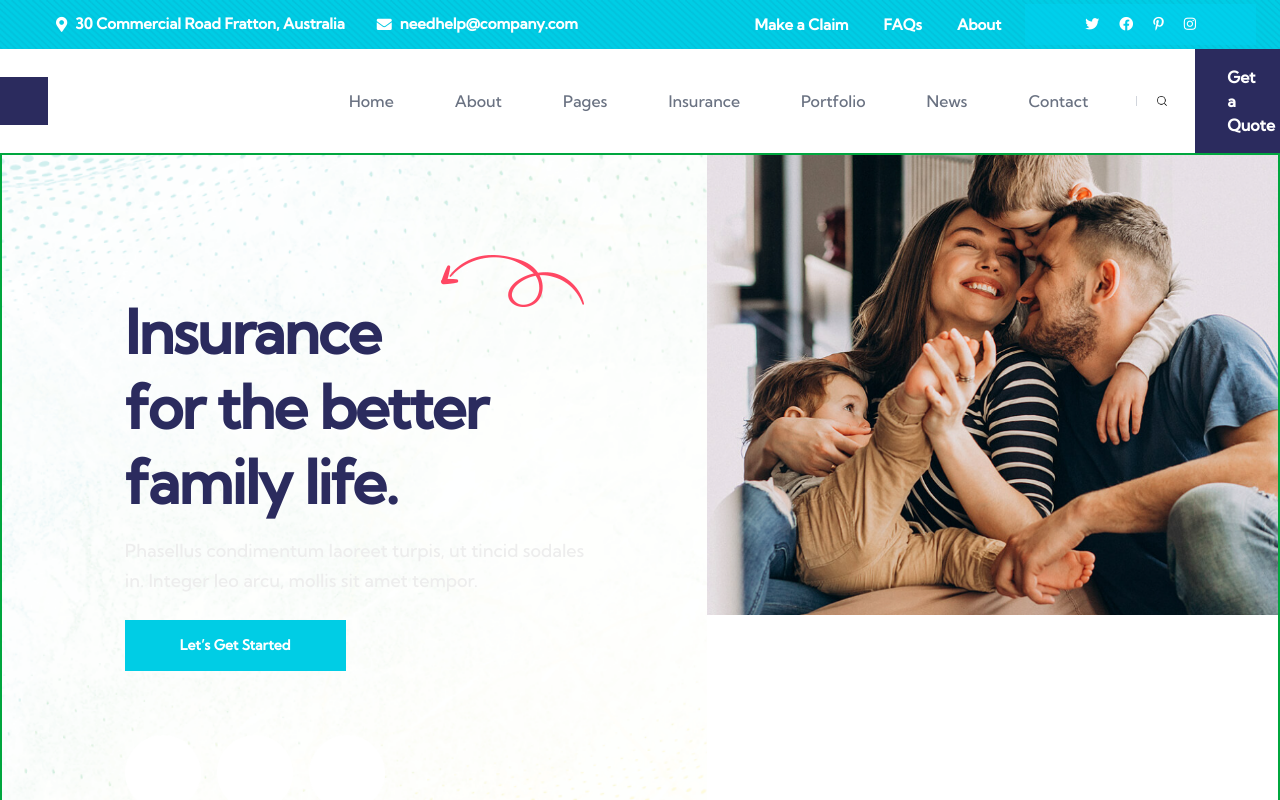
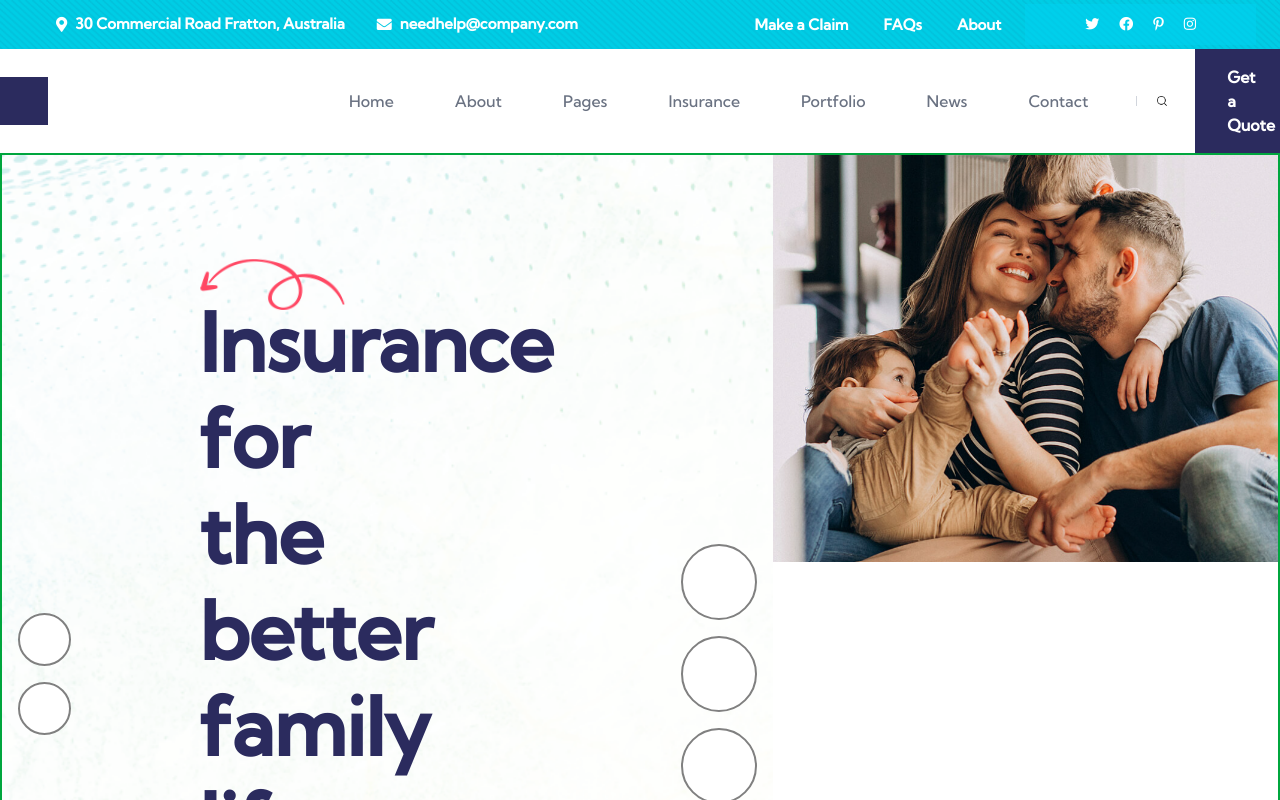
Before and after one commit to eusoncode/insure, a Next.js app in the folder frontend/: page / in a window 1280 px wide. Shown: the top 800 px of the page. Built offline with nearby package versions, Linux system fonts and the light colour scheme.

Commit message:
finished sketch of the insurance_page

```diff
--- a/frontend/src/components/body_section/insurance_page_section.tsx
+++ b/frontend/src/components/body_section/insurance_page_section.tsx
@@ -2,54 +2,117 @@ import Image from "next/image"
 import background_image from '@/assets/main-slder-shape-1e.png';
 import family_image from "@/assets/main-slder-shape-2e.png";
 import arrow_shape from "@/assets/arrow-shape.png"
-export default function Insurance_section() {
+import '../../styles/HeroSection.css'
+
+
+// export default function Insurance_section() {
+//   return (
+//     <section className={Insurance_page_styles.section}>
+//       <div
+//         className="flex justify-center items-center w-[1050px] bg-cover bg-center"
+//         style={{ backgroundImage: `url(${background_image.src})` }}
+//       >
+//         <div className="main-slider-one__wrap relative z-10 py-[140px] px-4 flex flex-col gap-6 max-w-5xl mx-auto">
+//           <div className="main-slider-one__content relative pr-0">
+//             <div className="shape-1 absolute right-0 -top-10 animate-[swing_1s_ease-in-out_1s_infinite_alternate] origin-top-right z-[11]">
+//               <Image src={arrow_shape} alt="" />
+//             </div>
+
+//             <h2 className="main-slider-one__title text-[60px] font-semibold leading-tight text-[#2b2b5e] mb-4 tracking-tight">
+//               Insurance <br /> for the better <br /> family life.
+//             </h2>
+
+//             <p className="main-slider-one__info text-[18px] leading-[30px] mb-6">
+//               Phasellus condimentum laoreet turpis, ut tincid sodales <br /> in.
+//               Integer leo arcu, mollis sit amet tempor.
+//             </p>
+
+//             <div className="main-slider-one__btn">
+//               <a
+//                 href="services.html"
+//                 className="modins-btn modins-btn--base bg-[#00cde5] text-white px-[55px] py-[15px] font-bold text-[14px] inline-block"
+//               >
+//                 <span>Let’s Get Started</span>
+//               </a>
+//             </div>
+//           </div>
+
+//           {/* Social icons */}
+//           <div className="main-slider-one__social flex gap-4 mt-10">
+//             <span className="w-[76px] h-[76px] text-[32px] leading-[76px] text-center rounded-full text-[#2b2b5e] bg-white hover:bg-[#2b2b5e] hover:text-white transition duration-300">
+//               <i className="icon-family-1"></i>
+//             </span>
+//             <span className="w-[76px] h-[76px] text-[32px] leading-[76px] text-center rounded-full text-[#2b2b5e] bg-white hover:bg-[#2b2b5e] hover:text-white transition duration-300">
+//               <i className="icon-car"></i>
+//             </span>
+//             <span className="w-[76px] h-[76px] text-[32px] leading-[76px] text-center rounded-full text-[#2b2b5e] bg-white hover:bg-[#2b2b5e] hover:text-white transition duration-300">
+//               <i className="icon-home-insurance"></i>
+//             </span>
+//           </div>
+//         </div>
+//       </div>
+//       <div className="">
+//         <Image src={family_image} alt="" width={850} className="" />
+//       </div>
+//     </section>
+//   );
+// }
+
+
+export default function HeroSection() {
   return (
-    <section className="relative flex flex-row justify-between p-0">
+    <section className="hero-section">
       <div
-        className="flex justify-center items-center w-[1050px] bg-cover bg-center"
+        className="hero-background"
         style={{ backgroundImage: `url(${background_image.src})` }}
       >
-        <div className="main-slider-one__wrap relative z-10 py-[140px] px-4 flex flex-col gap-6 max-w-5xl mx-auto">
-          <div className="main-slider-one__content relative pr-0">
-            <div className="shape-1 absolute right-0 -top-10 animate-[swing_1s_ease-in-out_1s_infinite_alternate] origin-top-right z-[11]">
+        <div className="slider-wrap">
+          <div className="social-icons">
+            <span className="icon-box_2">
+              <i className="icon-family-1"></i>
+            </span>
+            <span className="icon-box_2">
+              <i className="icon-car"></i>
+            </span>
+          </div>
+
+          <div className="slider-content">
+            <div className="shape-icon">
               <Image src={arrow_shape} alt="" />
             </div>
 
-            <h2 className="main-slider-one__title text-[60px] font-semibold leading-tight text-[#2b2b5e] mb-4 tracking-tight">
-              Insurance <br /> for the better <br /> family life.
+            <h2 className="slider-title">
+              Insurance for <br /> the better <br /> family life.
             </h2>
 
-            <p className="main-slider-one__info text-[18px] leading-[30px] mb-6">
-              Phasellus condimentum laoreet turpis, ut tincid sodales <br /> in.
-              Integer leo arcu, mollis sit amet tempor.
+            <p className="slider-info">
+              Phasellus condimentum laoreet turpis, ut tincid sodales <br />
+              in. Integer leo arcu, mollis sit amet tempor.
             </p>
 
-            <div className="main-slider-one__btn">
-              <a
-                href="services.html"
-                className="modins-btn modins-btn--base bg-[#00cde5] text-white px-[55px] py-[15px] font-bold text-[14px] inline-block"
-              >
+            <div className="slider-button">
+              <a href="services.html" className="primary-btn">
                 <span>Let’s Get Started</span>
               </a>
             </div>
           </div>
 
-          {/* Social icons */}
-          <div className="main-slider-one__social flex gap-4 mt-10">
-            <span className="w-[76px] h-[76px] text-[32px] leading-[76px] text-center rounded-full text-[#2b2b5e] bg-white hover:bg-[#2b2b5e] hover:text-white transition duration-300">
+          <div className="social-icons">
+            <span className="icon-box">
               <i className="icon-family-1"></i>
             </span>
-            <span className="w-[76px] h-[76px] text-[32px] leading-[76px] text-center rounded-full text-[#2b2b5e] bg-white hover:bg-[#2b2b5e] hover:text-white transition duration-300">
+            <span className="icon-box">
               <i className="icon-car"></i>
             </span>
-            <span className="w-[76px] h-[76px] text-[32px] leading-[76px] text-center rounded-full text-[#2b2b5e] bg-white hover:bg-[#2b2b5e] hover:text-white transition duration-300">
+            <span className="icon-box">
               <i className="icon-home-insurance"></i>
             </span>
           </div>
         </div>
       </div>
-      <div className="">
-        <Image src={family_image} alt="" width={850} className="" />
+
+      <div>
+        <Image src={family_image} alt="" height={850} />
       </div>
     </section>
   );
--- a/frontend/src/components/footer/footer.tsx
+++ b/frontend/src/components/footer/footer.tsx
@@ -4,7 +4,7 @@ import logo from "@/assets/logo-light.png";
 
 export default function Footer() {
   return (
-    <footer className="flex justify-center align-center min-h-140 bg-custom-blue text-white border-6 border-amber-500">
+    <footer className="flex justify-center align-center max-h-140 bg-custom-blue text-white">
       <div className="flex flex-col justify-between border-2 border-transparent mt-8">
         {/* Footer box for further inqury */}
         <div className="flex flex-row mt-16 space-x-8 justify-between items-start space-y-0">
@@ -94,28 +94,21 @@ export default function Footer() {
             <p className="font-sans text-insure-text-dark">
               Subscribe our newsletter to get <br /> our latest update & news.
             </p>
-            <form
-              action="#"
-              method="POST"
-              className="mx-auto mt-6 flex"
-            >
+            <form action="#" method="POST" className="mx-auto mt-6 flex">
               <input
                 type="email"
                 name="email"
                 placeholder="Email Address"
                 className="flex justify-center items-center pl-4 pr-2 bg-white font-bold text-black"
               />
-              <button
-                type="submit"
-                className="px-1 py-4 bg-base-didi"
-              >
+              <button type="submit" className="px-1 py-4 bg-base-didi">
                 <span className="px-4 fas fa-paper-plane"></span>
               </button>
             </form>
           </div>
         </div>
         {/* Footer sticks to bottom */}
-        <div className="border-2 border-transparent bg-custom-darker-blue py-10 mb-10">
+        <div className="border-2 border-transparent bg-custom-darker-blue py-10 mb-10 mt-10">
           <p className="font-sans font-medium text-[15px] leading-[23px] text-insure-text-dark text-center">
             &copy; Copyright 2025 by Insure. All rights reserved.
           </p>
--- /dev/null
+++ b/frontend/src/styles/HeroSection.css
@@ -0,0 +1,122 @@
+.hero-section {
+  position: relative;
+  display: flex;
+  justify-content: space-between;
+  padding: 0;
+}
+
+.hero-background {
+  display: flex;
+  justify-content: center;
+  align-items: center;
+  width: 1050px;
+  background-size: cover;
+  background-position: center;
+}
+
+.slider-wrap {
+  position: relative;
+  z-index: 10;
+  padding: 140px 1rem;
+  display: flex;
+  flex-direction: row;
+  gap: 8rem;
+  max-width: 64rem;
+  margin: 0 auto;
+}
+
+.slider-content {
+  position: relative;
+  padding-right: 0;
+}
+
+.shape-icon {
+  position: absolute;
+  right: -140;
+  top: -2.5rem;
+  animation: swing 1s ease-in-out 1s infinite alternate;
+  transform-origin: top right;
+  z-index: 11;
+}
+
+.slider-title {
+  font-size: 80px;
+  font-weight: 600;
+  line-height: 1.2;
+  color: #2b2b5e;
+  margin-bottom: 1rem;
+  letter-spacing: -0.5px;
+}
+
+.slider-info {
+  font-size: 18px;
+  line-height: 30px;
+  margin-bottom: 1.5rem;
+}
+
+.primary-btn {
+  background-color: #00cde5;
+  color: white;
+  padding: 15px 55px;
+  font-weight: bold;
+  font-size: 14px;
+  display: inline-block;
+  border-radius: 50px;
+  text-decoration: none;
+}
+
+.social-icons {
+  display: flex;
+  flex-direction: column;
+  justify-content: center;
+  gap: 1rem;
+}
+
+
+.icon-box {
+  box-sizing: border-sizing;
+  display: block;
+  width: 76px;
+  height: 76px;
+  font-family: "kumbh Sans", Sans-serif;
+  font-size: 32px;
+  font-weight: 500;
+  line-height: 76px;
+  text-align: center;
+  border-radius: 9999px;
+  background-color: white;
+  color: white;
+  transition: all 0.3s ease;
+  border: 2px solid gray;
+}
+
+.icon-box_2 {
+  box-sizing: border-sizing;
+  display: block;
+  width: 53px;
+  height: 53px;
+  font-family: "kumbh Sans", Sans-serif;
+  font-size: 32px;
+  font-weight: 500;
+  line-height: 76px;
+  text-align: center;
+  border-radius: 9999px;
+  background-color: white;
+  color: #2b2b5e;
+  transition: all 0.3s ease;
+  border: 2px solid gray;
+}
+
+.icon-box:hover, .icon-box_2:hover {
+  background-color: #2b2b5e;
+  color: white;
+}
+
+@keyframes swing {
+  0% {
+    transform: rotate(3deg);
+  }
+  100% {
+    transform: rotate(-3deg);
+  }
+}
--- a/frontend/src/styles/globals.css
+++ b/frontend/src/styles/globals.css
@@ -19,6 +19,7 @@
   /* Patterns */
   --pattern-header: url("./../assets/header-top-pattern.png");
 }
+
 
 /* Optional: Override for light mode detection */
 @media (prefers-color-scheme: light) {
```
